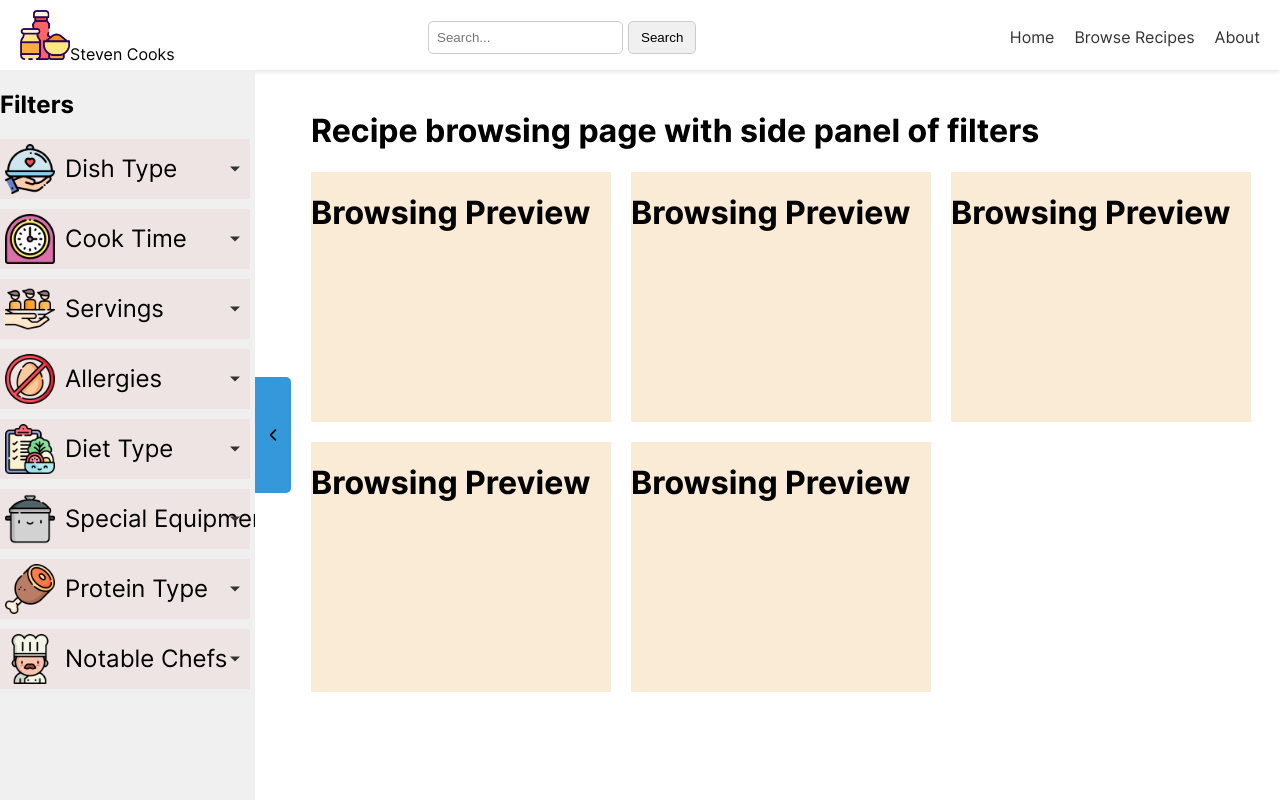
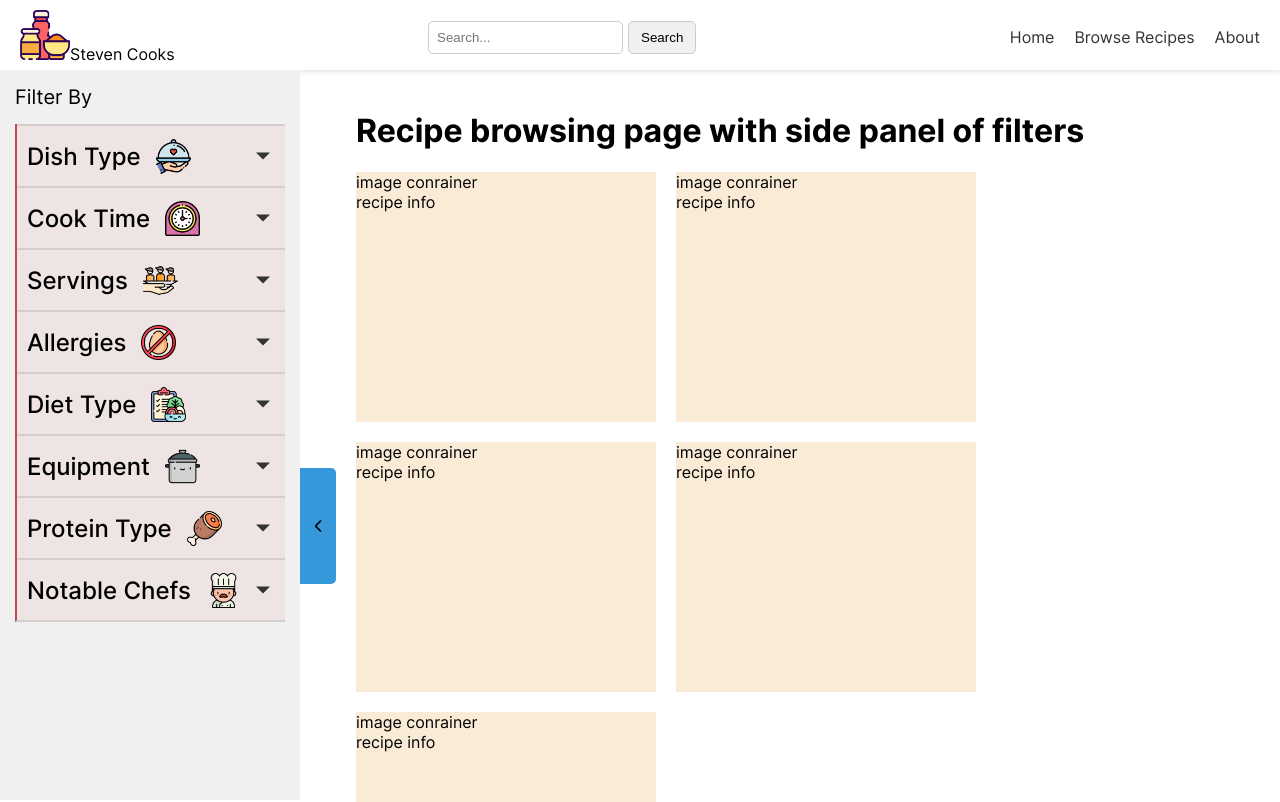
Before and after one commit to Steven-Vasquez/StevensRecipeSite, a React (Create React App) app: page /browse in a window 1280 px wide. Shown: the top 802 px of the page. Built offline with nearby package versions, Linux system fonts and the light colour scheme; a web font is replaced by a local one.

Commit message:
Work done on filter bar of browsing page

```diff
--- a/src/components/BrowsingPreview.js
+++ b/src/components/BrowsingPreview.js
@@ -3,7 +3,12 @@ import "../stylesheets/BrowsingPreview.css";
 const BrowsingPreview = () => {
   return (
     <div className="preview-container">
-      <h1>Browsing Preview</h1>
+        <div>
+            image conrainer
+        </div>
+        <div>
+            recipe info
+        </div>
     </div>
   );
 }
--- a/src/components/FilterCategory.js
+++ b/src/components/FilterCategory.js
@@ -18,8 +18,9 @@ export function FilterCategory({ category, categoryLabel, icon, options, onCheck
     return (
         <div className="filter-category">
             <div className="filter-header" onClick={toggleFilterCategory}>
+
+                <div className="filter-header-text">{categoryLabel}</div>
                 {icon && <img src={icon} alt={categoryLabel} className="filter-icon" />}
-                <div className="filter-header-text">{categoryLabel}</div>
             </div>
             <div className="filter-content">
                 {options.map((option, index) => (
--- a/src/components/SidePanel.js
+++ b/src/components/SidePanel.js
@@ -48,8 +48,9 @@ const SidePanel = ({ onFilterChange }) => {
     return (
         <div className="side-panel-container">
             <div className={`side-panel ${isSidePanelOpen ? "with-side-panel" : "without-side-panel"}`}>
-                <h2>Filters</h2>
+                <p className="filter-title">Filter By</p>
 
+                <div className="filter-categories">
                     {/* Dish Type Filter */}
                     <FilterCategory
                         category="dishType"
@@ -101,7 +102,7 @@ const SidePanel = ({ onFilterChange }) => {
                         categoryLabel="Diet Type"
                         icon="/images/filter_icons/diet_type.png"
                         options={[
-                        "Keto", "Paleo", "Vegan", "Vegetarian"
+                            "Keto", "Paleo", "Vegan", "Vegetarian", "Bulk", "Cut"
                         ]}
                         onCheckboxChange={handleCheckboxChange}
                     />
@@ -109,7 +110,7 @@ const SidePanel = ({ onFilterChange }) => {
                     {/* Special Equipment Filter */}
                     <FilterCategory
                         category="specialEquipment"
-                    categoryLabel="Special Equipment"
+                        categoryLabel="Equipment"
                         icon="/images/filter_icons/equipment_needed.png"
                         options={[
                             "Blender", "Food Processor", "Instant Pot", "Slow Cooker"
@@ -128,7 +129,7 @@ const SidePanel = ({ onFilterChange }) => {
                     />
 
                     <FilterCategory
-                    category= "notableChefs"
+                        category="notableChefs"
                         categoryLabel="Notable Chefs"
                         icon="/images/filter_icons/chef.png"
                         options={[
@@ -139,6 +140,7 @@ const SidePanel = ({ onFilterChange }) => {
 
 
                     {/* Add more filter categories here */}
+                </div>
             </div>
 
             <div className="toggle-container">
--- a/src/stylesheets/SidePanel.css
+++ b/src/stylesheets/SidePanel.css
@@ -1,11 +1,18 @@
+.filter-title {
+  padding: 15px;
+  font-size: 20px;
+  margin: 0;
+
+}
+
 .side-panel {
-  width: 250px;
-  padding-right: 5px;
+  width: 300px;
   background-color: #f0f0f0;
   overflow-y: auto;
+  overflow: overlay;
   height: calc(100vh - 70px);
-  ;
   transition: width 0.3s ease;
+
   /* Add a smooth transition effect */
 }
 
@@ -50,8 +57,15 @@
   padding-right: 0;
 }
 
+/* FILTER CATEGORY CODE */
+
 .filter-category {
-  margin-bottom: 10px;
+  border-left: #bb4d4d solid 2px;
+}
+
+.filter-categories {
+  margin-left: 15px;
+  margin-right: 15px;
 }
 
 .filter-header {
@@ -60,17 +74,24 @@
   position: relative;
   display: flex;
   align-items: center;
-}
-
-.filter-icon {
-  width: 50px;
-  margin: 5px;
-  padding-right: 5px;
+  height: 50px;
+  border-top: #D3CDCD solid 2px;
+  padding-top: 5px;
+  padding-bottom: 5px;
 }
 
 .filter-header-text {
   font-size: 24px;
+  font-weight: 500;
   white-space: nowrap;
+  padding-left: 10px;
+  padding-right: 10px;
+}
+
+.filter-icon {
+  width: 35px;
+  margin: 5px;
+  padding-right: 5px;
 }
 
 .filter-header::after {
@@ -81,10 +102,11 @@
   transform: translateY(-50%);
   width: 0;
   height: 0;
-  border-left: 5px solid transparent;
-  border-right: 5px solid transparent;
-  border-top: 5px solid #333;
+  border-left: 7px solid transparent;
+  border-right: 7px solid transparent;
+  border-top: 7px solid #333;
   transition: transform 0.3s ease;
+  margin-right: 5px;
   /* Add a smooth transition effect */
 }
 
@@ -108,3 +130,7 @@
 .side-panel-container {
   display: flex;
 }
+
+.filter-category:last-child {
+  border-bottom: #D3CDCD solid 2px;
+}
```
Lines whose indentation alone changed are shown as unchanged.
